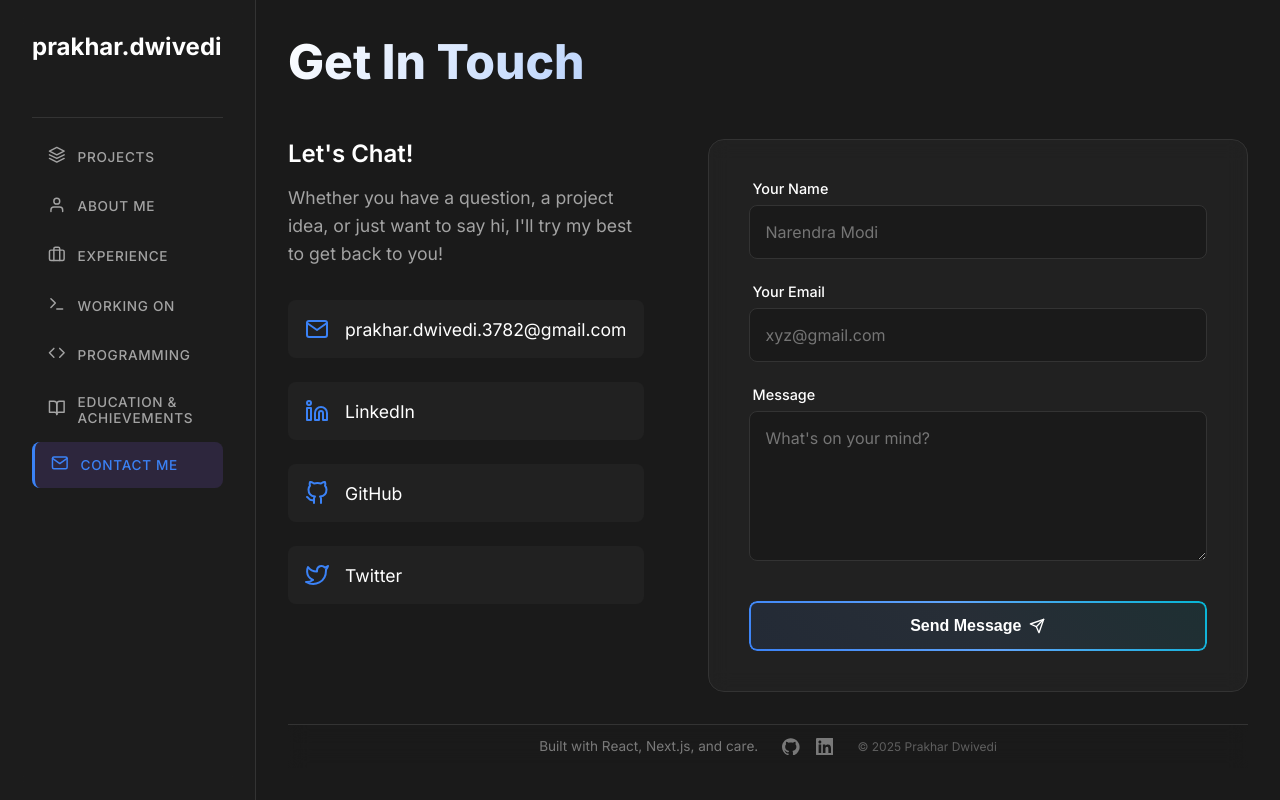
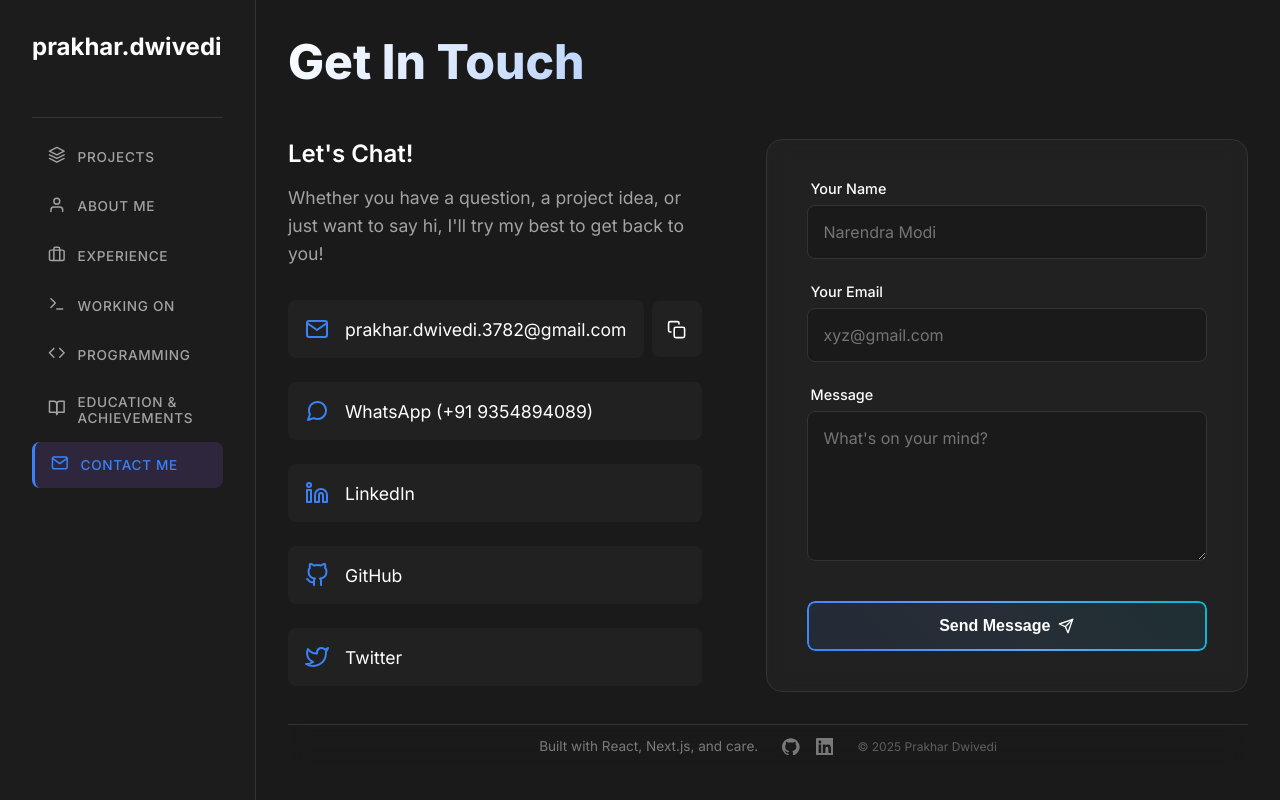
Before and after one commit to prakharDvedi/portfolio, a Next.js app: page /contact in a window 1280 px wide. Built offline with nearby package versions, Linux system fonts and the light colour scheme.

Commit message:
added whatsapp and copy utility

```diff
--- a/src/app/contact/Contact.module.css
+++ b/src/app/contact/Contact.module.css
@@ -84,6 +84,38 @@
 
 .icon {
   font-size: 1.5rem;
+  color: var(--accent-primary);
+}
+
+.emailWrapper {
+  display: flex;
+  align-items: center;
+  gap: 0.5rem;
+  width: 100%;
+}
+
+.emailWrapper .linkItem {
+  flex: 1;
+}
+
+.copyBtn {
+  display: flex;
+  align-items: center;
+  justify-content: center;
+  background: rgba(255, 255, 255, 0.03);
+  border: 1px solid transparent;
+  width: 50px;
+  height: 56px; /* Matches linkItem height approx */
+  border-radius: 8px;
+  color: var(--text-primary);
+  font-size: 1.2rem;
+  cursor: pointer;
+  transition: all 0.3s ease;
+}
+
+.copyBtn:hover {
+  background: rgba(139, 92, 246, 0.1);
+  border-color: var(--accent-primary);
   color: var(--accent-primary);
 }
 
--- a/src/app/contact/page.tsx
+++ b/src/app/contact/page.tsx
@@ -10,6 +10,8 @@ import {
   FiSend,
   FiCheck,
   FiAlertCircle,
+  FiCopy,
+  FiMessageCircle,
 } from "react-icons/fi";
 import Link from "next/link";
 
@@ -23,6 +25,14 @@ export default function Contact() {
     "idle" | "loading" | "success" | "error"
   >("idle");
   const [errorMessage, setErrorMessage] = useState("");
+  const [copied, setCopied] = useState(false);
+
+  const handleCopy = (e: React.MouseEvent) => {
+    e.preventDefault();
+    navigator.clipboard.writeText("prakhar.dwivedi.3782@gmail.com");
+    setCopied(true);
+    setTimeout(() => setCopied(false), 2000);
+  };
 
   const handleSubmit = async (e: React.FormEvent) => {
     e.preventDefault();
@@ -71,13 +81,32 @@ export default function Contact() {
           </p>
 
           <div className={styles.contactLinks}>
+            <div className={styles.emailWrapper}>
+              <Link
+                href="mailto:prakhar.dwivedi.3782@gmail.com"
+                className={styles.linkItem}
+              >
+                <FiMail className={styles.icon} />
+                <span>prakhar.dwivedi.3782@gmail.com</span>
+              </Link>
+              <button
+                onClick={handleCopy}
+                className={styles.copyBtn}
+                aria-label="Copy email"
+              >
+                {copied ? <FiCheck /> : <FiCopy />}
+              </button>
+            </div>
+
             <Link
-              href="mailto:prakhar.dwivedi.3782@gmail.com"
+              href="https://wa.me/919354894089"
+              target="_blank"
               className={styles.linkItem}
             >
-              <FiMail className={styles.icon} />
-              <span>prakhar.dwivedi.3782@gmail.com</span>
+              <FiMessageCircle className={styles.icon} />
+              <span>WhatsApp (+91 9354894089)</span>
             </Link>
+
             <Link
               href="https://www.linkedin.com/in/prakhar-dwivedi-a05611292/"
               target="_blank"
```
